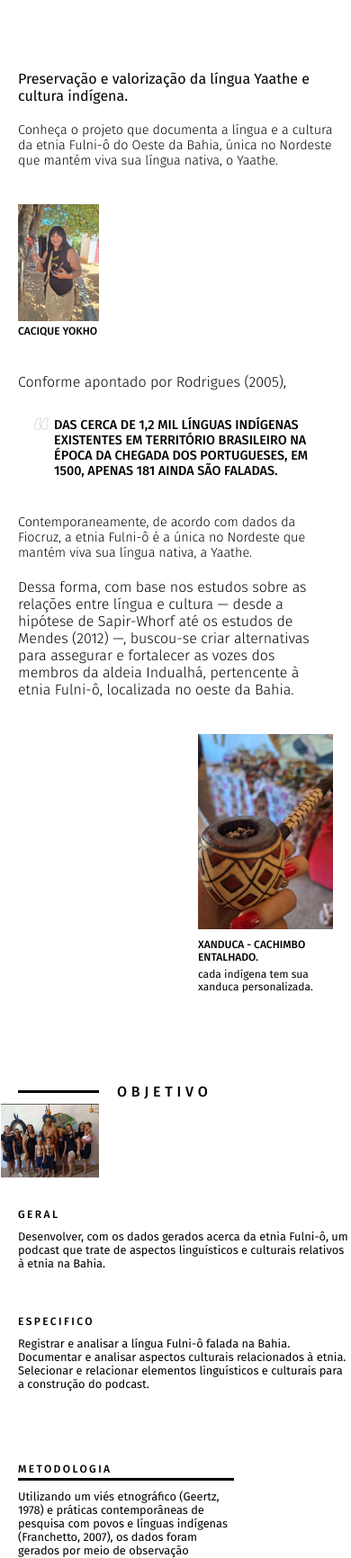
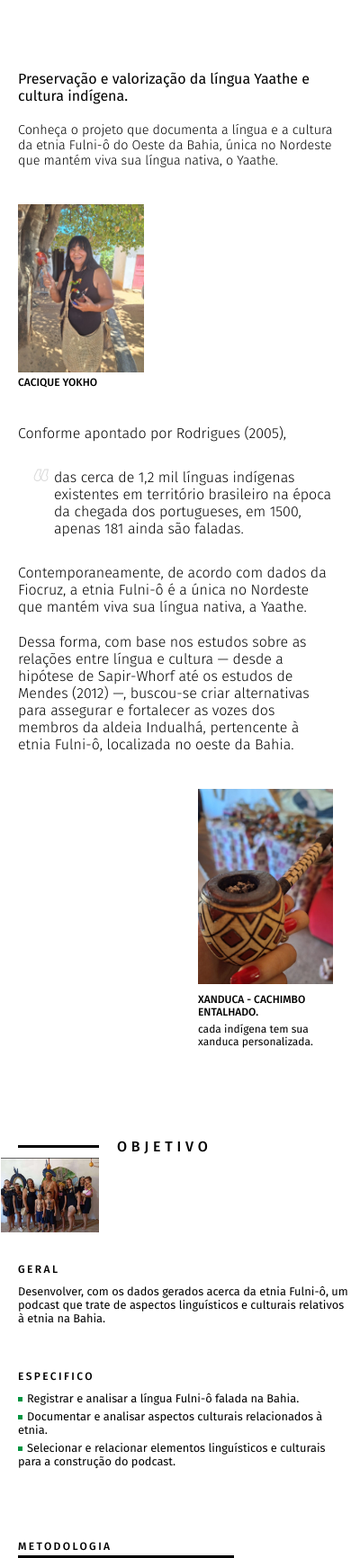
Before and after one commit to lucas-henrique-lucas/portugues-fora-da-caixa, a PHP site: page /pages/projects/fulnio.html in a window 390 px wide. Shown: the part 346-2078 px from the top of the page at 90% size. Run offline with PHP 8.4, Linux system fonts and the light colour scheme.

Commit message:
Add files via upload

```diff
--- a/css/fulnio.css
+++ b/css/fulnio.css
@@ -93,8 +93,7 @@ figcaption {
         margin-top: 0;
     }
     .apresentacao__imagem > img {
-        width: 90px;
-        height: 130px;
+        width: 140px;
         object-fit: cover;
     }
     .apresentacao__imagem > figcaption {
@@ -115,31 +114,26 @@ figcaption {
     margin-bottom: 100px;
 }
 
-.analise__texto_normal {
+.analise__texto {
     font-size: 1.25rem;
     font-weight: 300;
     max-width: 60ch;
+    display: flex;
+    flex-direction: column;
+    gap: 20px;
 }
 
 .analise__texto_citacao {
-    font-size: 1rem;
-    font-weight: 500;
-    text-transform: uppercase;
+    font-size: 1.25rem;
+    font-weight: 300;
     max-width: 50ch;
-    margin: 30px 0 40px 200px;
+    margin: 10px 0 10px 200px;
     position: relative;
 }
 
 .analise__texto_citacao > span {
     position: absolute;
     left: -23px;
-}
-
-.analise__texto_pequeno {
-    font-size: 1rem;
-    font-weight: 300;
-    max-width: 60ch;
-    margin-bottom: 20px;
 }
 
 .analise__imagem {
@@ -188,19 +182,14 @@ figcaption > p {
         margin-left: 20px;
         margin-right: 20px;
     }
-    .analise__texto_normal {
+    .analise__texto {
         font-size: 1rem;
         max-width: 60ch;
     }
     .analise__texto_citacao {
-        font-size: 0.9rem;
+        font-size: 1rem;
         max-width: 50ch;
-        margin: 30px 0 40px 110px;
-    }
-    .analise__texto_pequeno {
-        font-size: 0.9rem;
-        max-width: 60ch;
-        margin-bottom: 20px;
+        margin-left: 110px;
     }
 }
 @media screen and (max-width: 700px) {
@@ -208,7 +197,7 @@ figcaption > p {
         flex-direction: column;
     }
     .analise__texto_citacao {
-        margin: 30px 0 40px 40px;
+        margin-left: 40px;
     }
     .analise__imagem {
         margin-top: 0;
@@ -283,6 +272,22 @@ figcaption > p {
     font-weight: 400;
 }
 
+.objetivo__lista_item > ul {
+    display: flex;
+    flex-direction: column;
+    gap: 10px;
+}
+
+.objetivo__lista_item > ul > li::before {
+    display: inline-block;
+    content: '';
+    width: 5px;
+    height: 5px;
+    background-color: var(--cor-segundaria);
+    margin-right: 5px;
+    vertical-align: middle;
+}
+
 /* Conteúdo Adjacente */
 .conteudo_adjacente {
     max-width: 300px;
@@ -354,6 +359,9 @@ figcaption > p {
     .objetivo__lista_item {
         flex-direction: column;
         gap: 10px;
+    }
+    .objetivo__lista_item > ul {
+        gap: 5px;
     }
     .objetivo__lista_item > h3 {
         margin-right: 0px;
@@ -628,11 +636,13 @@ figcaption > p {
         justify-content: unset;
         align-items: unset;
         flex-direction: column;
-        width: max-content;
-        height: 320px;
+        max-width: 100%;
+        height: 440px;
         overflow: auto;
     }
-
+    .equipe__imagens img {
+        max-width: 280px;
+    }
     .equipe__imagens img:nth-child(4) {
         margin: 0 0 0 0;
     }
--- a/css/global/global.css
+++ b/css/global/global.css
@@ -75,6 +75,7 @@ ul {
 .overlay img {
     transition: transform 0.3s ease;
     padding: 0 20px;
+    max-height: 400px;
 }
 
 /* Para fechar a imagem com o fundo */
--- a/pages/projects/fulnio.html
+++ b/pages/projects/fulnio.html
@@ -59,10 +59,10 @@
     </main>
     <section id="analise" class="analise">
         <article class="analise__texto">
-            <p class="analise__texto_normal">Conforme apontado por Rodrigues (2005), </p>
+            <p>Conforme apontado por Rodrigues (2005), </p>
             <p class="analise__texto_citacao"><span><img src="/images/aspas.svg" alt=""></span>das cerca de 1,2 mil línguas indígenas existentes em território brasileiro na época da chegada dos portugueses, em 1500, apenas 181 ainda são faladas.</p>
-            <p class="analise__texto_pequeno">Contemporaneamente, de acordo com dados da Fiocruz, a etnia Fulni-ô é a única no Nordeste que mantém viva sua língua nativa, a Yaathe. </p>
-            <p class="analise__texto_normal">Dessa forma, com base nos estudos sobre as relações entre língua e cultura — desde a hipótese de Sapir-Whorf até os estudos de Mendes (2012) —, buscou-se criar alternativas para assegurar e fortalecer as vozes dos membros da aldeia Indualhá, pertencente à etnia Fulni-ô, localizada no oeste da Bahia.</p>
+            <p>Contemporaneamente, de acordo com dados da Fiocruz, a etnia Fulni-ô é a única no Nordeste que mantém viva sua língua nativa, a Yaathe. </p>
+            <p>Dessa forma, com base nos estudos sobre as relações entre língua e cultura — desde a hipótese de Sapir-Whorf até os estudos de Mendes (2012) —, buscou-se criar alternativas para assegurar e fortalecer as vozes dos membros da aldeia Indualhá, pertencente à etnia Fulni-ô, localizada no oeste da Bahia.</p>
         </article>
         <figure class="analise__imagem">
             <div class="carrossel">
@@ -159,10 +159,10 @@
             </ul>
             <div class="equipe__conteudo_item">
                 <figure class="equipe__imagens">
-                    <img src="/images/Equipe na primeira visita. Da esquerda para direita Louise Araújo, Alice Lima, Lucas Câmara, Prof. Pedro Santos e Profª. Lígia Grasiele..jpg" alt="">
-                    <img src="/images/Cacique Yokho e Alice Lima..jpg" alt="">
-                    <img src="/images/Equipe usando cocares indígenas..jpg" alt="">
-                    <img src="/images/Unidade Básica de Saúde da Aldeia Indualhá.jpg" alt="">
+                    <img class="zoom-image" src="/images/Equipe na primeira visita. Da esquerda para direita Louise Araújo, Alice Lima, Lucas Câmara, Prof. Pedro Santos e Profª. Lígia Grasiele..jpg" alt="">
+                    <img class="zoom-image" src="/images/Cacique Yokho e Alice Lima..jpg" alt="">
+                    <img class="zoom-image" src="/images/Equipe usando cocares indígenas..jpg" alt="">
+                    <img class="zoom-image" src="/images/Unidade Básica de Saúde da Aldeia Indualhá.jpg" alt="">
                 </figure>
                 <article class="conteudo_adjacente">
                     <h3>referências</h3>
```
Also changed, not shown: images/zoom-in.svg (added).
